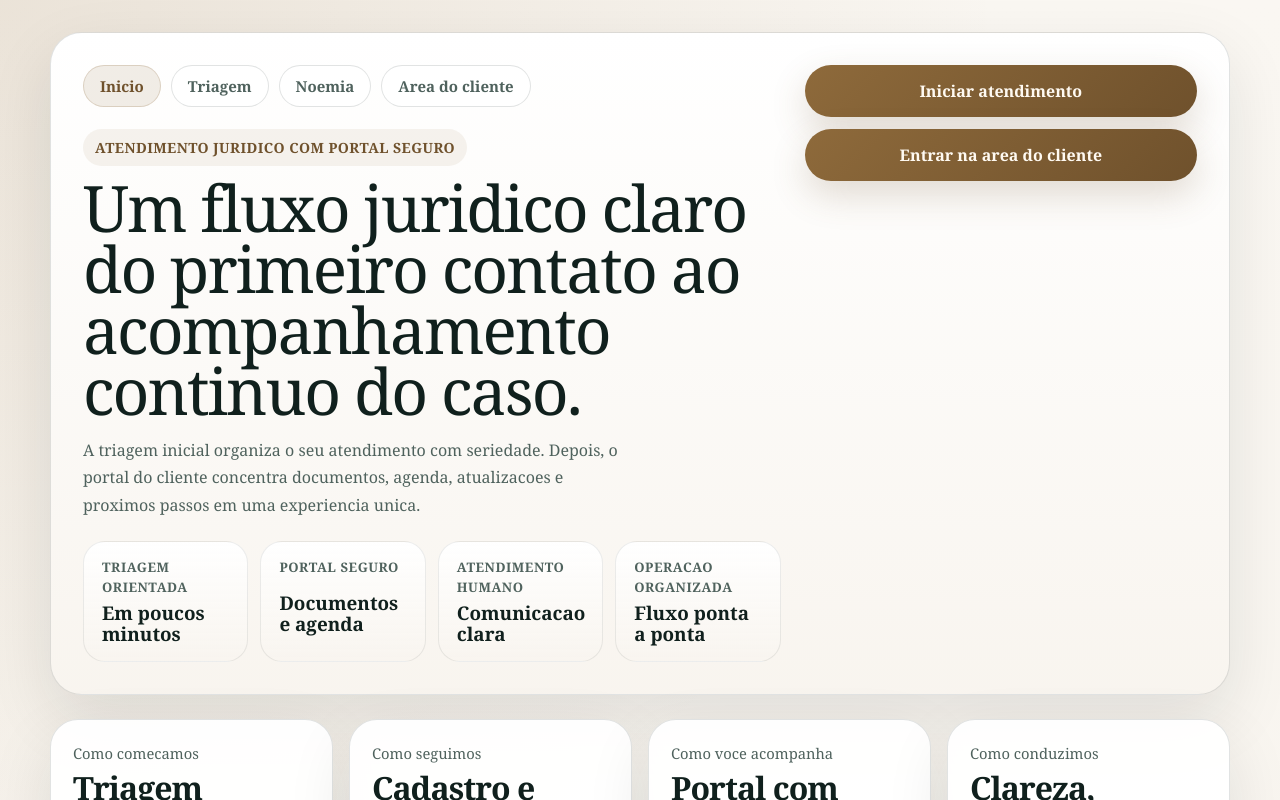
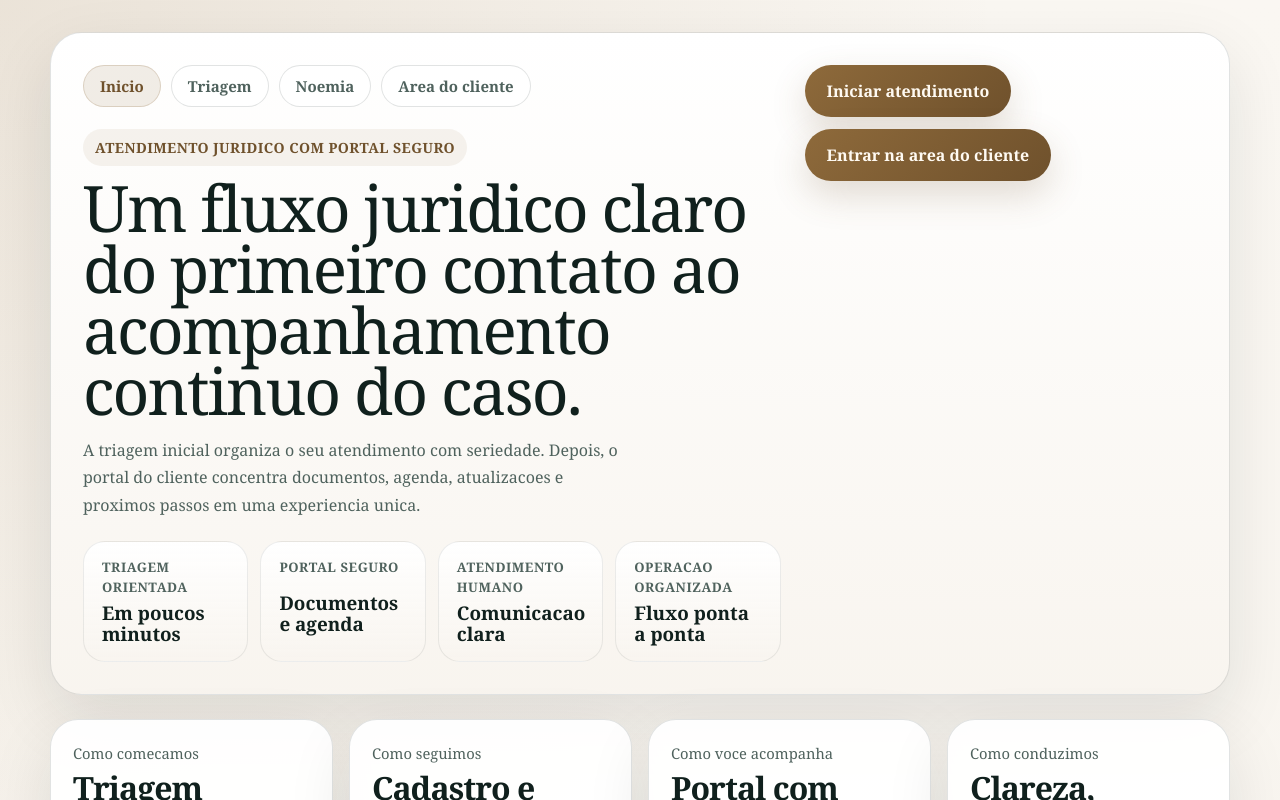
Before and after one commit to carolircodes/advnoemiasite, a Next.js app in the folder apps/portal-backend/: page / in a window 1280 px wide. Shown: the top 800 px of the page. Built offline with nearby package versions, Linux system fonts and the light colour scheme; no server answers.

Commit message:
consertando as bases

```diff
--- a/apps/portal-backend/app/internal/layout.tsx
+++ b/apps/portal-backend/app/internal/layout.tsx
@@ -2,6 +2,7 @@
 
 import { useState, useEffect } from 'react';
 import type { ReactNode } from 'react';
+import { usePathname } from 'next/navigation';
 import { Sidebar, Topbar, PageContainer } from '@/components/layout';
 
 interface LayoutProps {
@@ -13,7 +14,8 @@ export default function InternalLayout({ children }: LayoutProps) {
   const [currentPage, setCurrentPage] = useState({ title: 'Painel Operacional', subtitle: 'Gestão de leads e operações' });
 
   // Obter o caminho atual
-  const currentPath = typeof window !== 'undefined' ? window.location.pathname : '/internal/advogada/operacional';
+  const pathname = usePathname();
+  const currentPath = pathname || '/internal/advogada/operacional';
 
   // Atualizar título baseado no caminho
   const menuItems = [
--- a/apps/portal-backend/app/layout.tsx
+++ b/apps/portal-backend/app/layout.tsx
@@ -2,7 +2,6 @@ import type { Metadata } from "next";
 import type { ReactNode } from "react";
 
 import "./globals.css";
-import { NoemiaScript } from "@/components/noemia-script";
 
 const metadataBase = new URL(
   process.env.NEXT_PUBLIC_APP_URL || "http://127.0.0.1:3000"
@@ -43,10 +42,7 @@ export const metadata: Metadata = {
 export default function RootLayout({ children }: { children: ReactNode }) {
   return (
     <html lang="pt-BR">
-      <body>
-        {children}
-        <NoemiaScript />
-      </body>
+      <body>{children}</body>
     </html>
   );
 }
--- a/apps/portal-backend/components/app-frame.tsx
+++ b/apps/portal-backend/components/app-frame.tsx
@@ -1,4 +1,5 @@
 import type { ReactNode } from "react";
+import Link from "next/link";
 
 import { TrackedLink } from "@/components/tracked-link";
 
@@ -45,6 +46,45 @@ export function AppFrame({
 }: AppFrameProps) {
   console.log("[AppFrame] Renderizando com:", { eyebrow, title, hasActions: actions.length > 0, hasNavigation: navigation.length > 0, hasHighlights: highlights.length > 0, hasUtilityContent: !!utilityContent });
 
+  function renderFrameLink({
+    href,
+    label,
+    className,
+    active,
+    eventKey,
+    eventGroup,
+    trackingPayload
+  }: {
+    href: string;
+    label: string;
+    className: string;
+    active?: boolean;
+    eventKey?: string;
+    eventGroup?: string;
+    trackingPayload?: Record<string, unknown>;
+  }) {
+    if (eventKey) {
+      return (
+        <TrackedLink
+          href={href}
+          className={className}
+          aria-current={active ? "page" : undefined}
+          eventKey={eventKey}
+          eventGroup={eventGroup}
+          trackingPayload={trackingPayload}
+        >
+          {label}
+        </TrackedLink>
+      );
+    }
+
+    return (
+      <Link href={href} className={className} aria-current={active ? "page" : undefined}>
+        {label}
+      </Link>
+    );
+  }
+
   return (
     <div className="portal-root">
       <header className="hero-shell">
@@ -53,14 +93,14 @@ export function AppFrame({
           {navigation.length ? (
             <nav className="workspace-nav" aria-label="Navegacao do portal">
               {navigation.map((item) => (
-                <TrackedLink
-                  key={`${item.href}-${item.label}`}
-                  href={item.href}
-                  className={item.active ? "workspace-link active" : "workspace-link"}
-                  aria-current={item.active ? "page" : undefined}
-                >
-                  {item.label}
-                </TrackedLink>
+                <div key={`${item.href}-${item.label}`}>
+                  {renderFrameLink({
+                    href: item.href,
+                    label: item.label,
+                    className: item.active ? "workspace-link active" : "workspace-link",
+                    active: item.active
+                  })}
+                </div>
               ))}
             </nav>
           ) : null}
@@ -83,16 +123,16 @@ export function AppFrame({
         {actions.length ? (
           <div className="hero-actions">
             {actions.map((action) => (
-              <TrackedLink
-                key={`${action.href}-${action.label}`}
-                href={action.href}
-                className={action.tone === "secondary" ? "button secondary" : "button"}
-                eventKey={action.trackingEventKey}
-                eventGroup={action.trackingEventGroup}
-                trackingPayload={action.trackingPayload}
-              >
-                {action.label}
-              </TrackedLink>
+              <div key={`${action.href}-${action.label}`}>
+                {renderFrameLink({
+                  href: action.href,
+                  label: action.label,
+                  className: action.tone === "secondary" ? "button secondary" : "button",
+                  eventKey: action.trackingEventKey,
+                  eventGroup: action.trackingEventGroup,
+                  trackingPayload: action.trackingPayload
+                })}
+              </div>
             ))}
           </div>
         ) : null}
--- a/apps/portal-backend/components/portal-loading.tsx
+++ b/apps/portal-backend/components/portal-loading.tsx
@@ -1,4 +1,3 @@
-import { AppFrame } from "@/components/app-frame";
 import { SectionCard } from "@/components/section-card";
 
 type PortalLoadingProps = {
@@ -32,18 +31,48 @@ export function PortalLoadingPage({
   navigation
 }: PortalLoadingProps) {
   return (
-    <AppFrame
-      eyebrow={eyebrow}
-      title={title}
-      description={description}
-      navigation={navigation}
-      highlights={[
+    <div className="portal-root">
+      <header className="hero-shell">
+        <div className="hero-main">
+          {navigation.length ? (
+            <nav className="workspace-nav" aria-label="Navegacao do portal">
+              {navigation.map((item) => (
+                <a
+                  key={`${item.href}-${item.label}`}
+                  href={item.href}
+                  className={item.active ? "workspace-link active" : "workspace-link"}
+                  aria-current={item.active ? "page" : undefined}
+                >
+                  {item.label}
+                </a>
+              ))}
+            </nav>
+          ) : null}
+          <div className="hero-copy">
+            <span className="eyebrow">{eyebrow}</span>
+            <h1>{title}</h1>
+            <p>{description}</p>
+          </div>
+          <div className="hero-highlights">
+            {[
               { label: "Carregando", value: "..." },
               { label: "Sincronizando", value: "..." },
               { label: "Organizando", value: "..." },
               { label: "Preparando", value: "..." }
-      ]}
+            ].map((highlight) => (
+              <div
+                key={`${highlight.label}-${highlight.value}`}
+                className="highlight-chip"
               >
+                <span>{highlight.label}</span>
+                <strong>{highlight.value}</strong>
+              </div>
+            ))}
+          </div>
+        </div>
+      </header>
+
+      <main className="page-grid">
         <div className="metric-grid">
           {Array.from({ length: 4 }).map((_, index) => (
             <div key={index} className="metric-card skeleton-card" aria-hidden="true">
@@ -82,6 +111,7 @@ export function PortalLoadingPage({
             </div>
           </SectionCard>
         </div>
-    </AppFrame>
+      </main>
+    </div>
   );
 }
```
Lines whose indentation alone changed are shown as unchanged.
